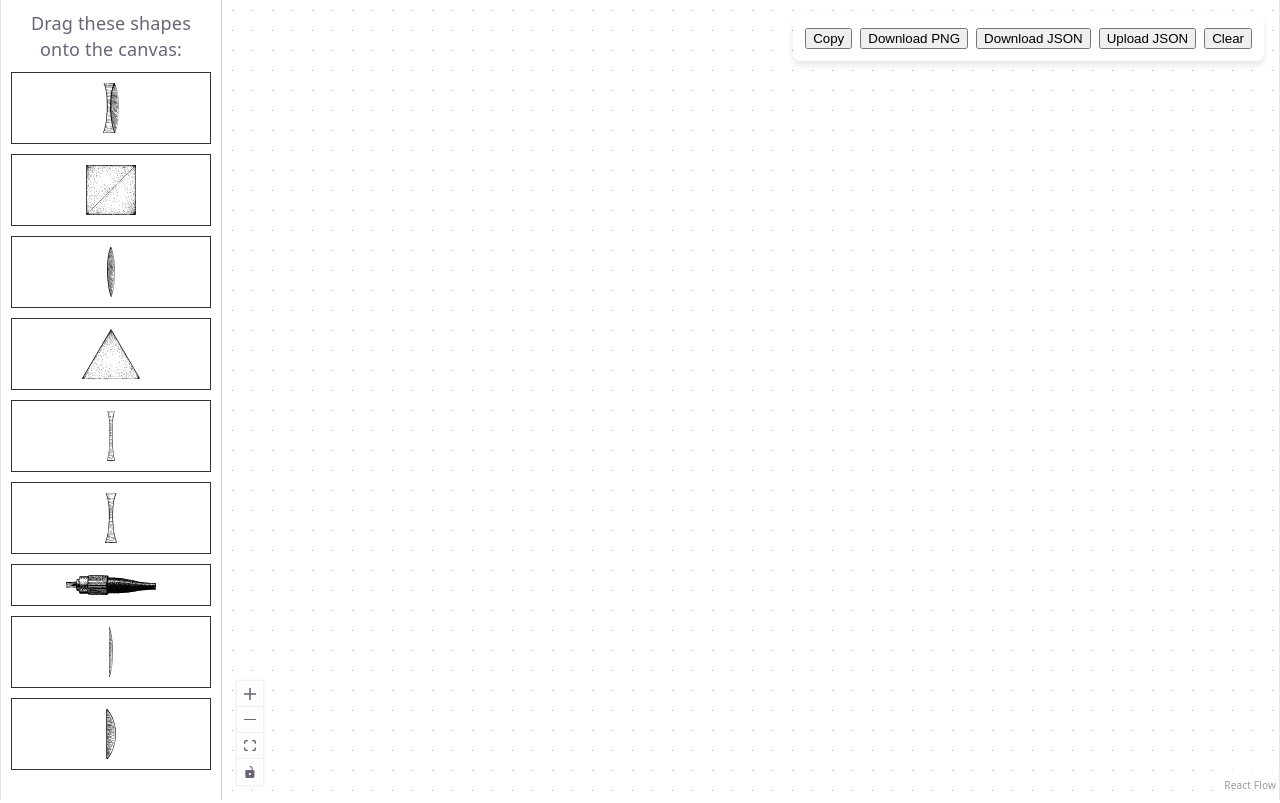
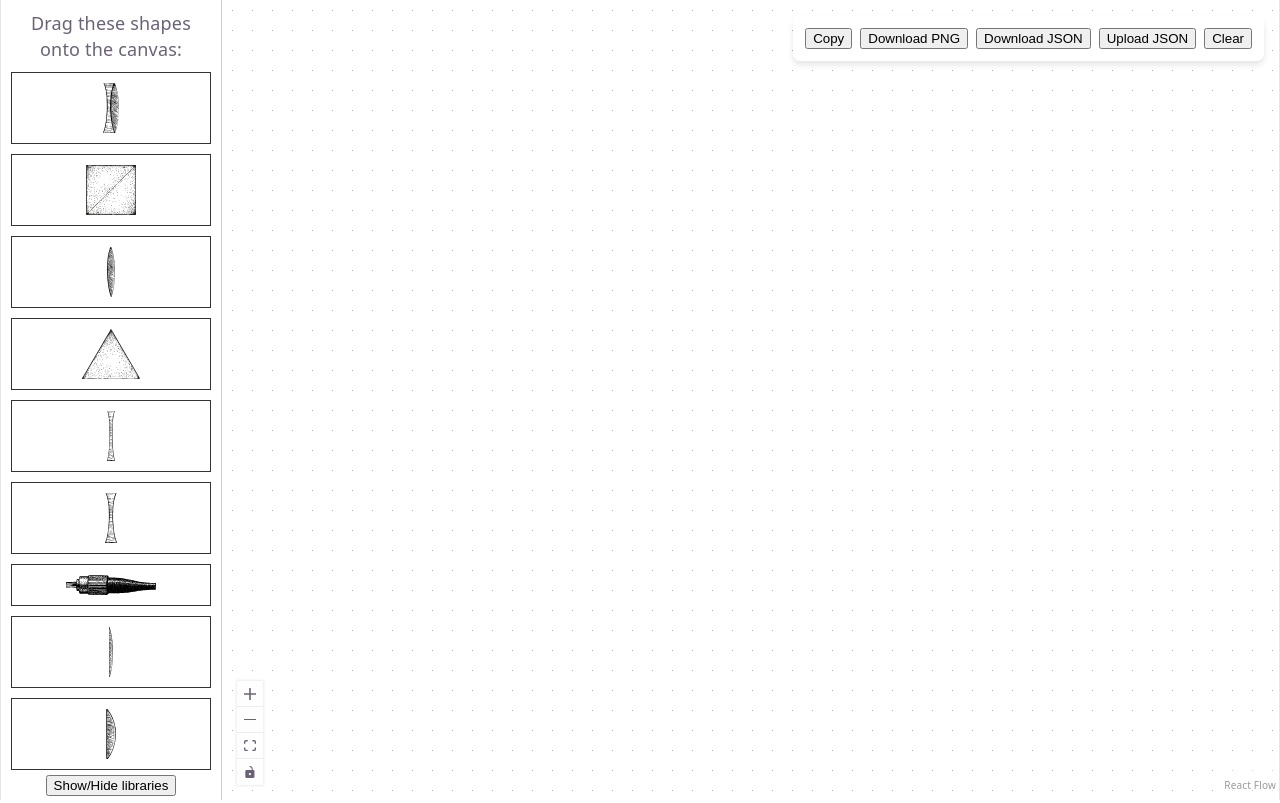
Before and after one commit to iqnite/vingram, a React (Vite) app: page / in a window 1280 px wide. Built offline with nearby package versions, Linux system fonts and the light colour scheme.

Commit message:
Allow adding custom libraries

```diff
--- /dev/null
+++ b/public/example-library.json
@@ -0,0 +1,4 @@
+{
+  "baseUrl": "https://example.com/shapes/",
+  "svgNames": ["Square.svg", "Circle.svg", "Convex_Lens.svg"]
+}
--- a/src/App.tsx
+++ b/src/App.tsx
@@ -25,8 +25,8 @@ import JsonExportImportControls from "./JsonExportImportControls";
 
 const AUTOSAVE_KEY = "vingram-autosave";
 const LIBRARY_URLS_KEY = "vingram-library-urls";
+const DEFAULT_LIBRARY_URLS = ["/shapes.json"];
 
-const libraryUrls = ["/shapes.json"];
 const nodeTypes = {
   svgShapeNode: SvgShapeNode,
 };
@@ -49,6 +49,24 @@ function DnDFlow() {
   const onConnectEnd = useCallback(() => setIsConnecting(false), []);
 
   const [isRestored, setIsRestored] = useState(false);
+  const [libraryUrls, setLibraryUrls] = useState<string[]>(() => {
+    const saved = localStorage.getItem(LIBRARY_URLS_KEY);
+    if (saved) {
+      try {
+        const parsed = JSON.parse(saved);
+        if (Array.isArray(parsed)) {
+          return parsed;
+        }
+      } catch {
+        console.error("Error parsing saved library URLs");
+      }
+    }
+    return DEFAULT_LIBRARY_URLS;
+  });
+
+  useEffect(() => {
+    localStorage.setItem(LIBRARY_URLS_KEY, JSON.stringify(libraryUrls));
+  }, [libraryUrls]);
 
   const [nodes, setNodes, onNodesChange] = useNodesState<Node>([]);
   const [edges, setEdges, onEdgesChange] = useEdgesState<Edge>([]);
@@ -70,6 +88,7 @@ function DnDFlow() {
       if (storedLibraryUrls) {
         const libraryUrls = JSON.parse(storedLibraryUrls);
         for (const url of libraryUrls) {
+          console.log("Restoring library URL:", url);
           if (!libraryUrls.includes(url)) libraryUrls.push(url);
         }
       }
@@ -84,7 +103,7 @@ function DnDFlow() {
       localStorage.setItem(AUTOSAVE_KEY, JSON.stringify(flowData));
       localStorage.setItem(LIBRARY_URLS_KEY, JSON.stringify(libraryUrls));
     }
-  }, [nodes, edges, isRestored, toObject]);
+  }, [nodes, edges, isRestored, toObject, libraryUrls]);
 
   const onDragOver = useCallback((event: React.DragEvent<HTMLDivElement>) => {
     event.preventDefault();
@@ -131,7 +150,7 @@ function DnDFlow() {
         overflow: "hidden",
       }}
     >
-      <Sidebar libraryUrls={libraryUrls} />
+      <Sidebar libraryUrls={libraryUrls} setLibraryUrls={setLibraryUrls} />
       <div
         className={`react-flow ${isConnecting ? "is-connecting" : ""}`}
         style={{ flexGrow: 1, height: "100%" }}
--- /dev/null
+++ b/src/LibraryManager.tsx
@@ -0,0 +1,56 @@
+export default function LibraryManager({
+  libraryUrls,
+  display = false,
+  setLibraryUrls,
+}: {
+  libraryUrls: string[];
+  display?: boolean;
+  setLibraryUrls: React.Dispatch<React.SetStateAction<string[]>>;
+}) {
+  const addLibraryDialog = () => {
+    const url = prompt("Enter the URL of the library JSON file:");
+    if (!url) return;
+    setLibraryUrls((prevUrls) => [...prevUrls, url]);
+  };
+
+  const removeLibrary = (url: string) => {
+    const confirmRemoval = window.confirm(
+      `Are you sure you want to remove the library: ${url}?`,
+    );
+    if (!confirmRemoval) return;
+    setLibraryUrls((prevUrls) => prevUrls.filter((u) => u !== url));
+  };
+
+  return (
+    <div
+      style={{
+        width: "100%",
+        overflowY: "auto",
+        display: display ? "block" : "none",
+      }}
+    >
+      <div className="title">Libraries</div>
+      <button onClick={addLibraryDialog}>Add Library</button>
+      <div>
+        <a
+          href="/example-library.json"
+          target="_blank"
+          rel="noopener noreferrer"
+          style={{
+            fontSize: "0.8em",
+          }}
+        >
+          Example Library
+        </a>
+      </div>
+      {libraryUrls.map((url, index) => (
+        <div key={index} style={{ marginTop: "10px" }}>
+          {url}{" "}
+          {index != 0 ? (
+            <button onClick={() => removeLibrary(url)}>Remove</button>
+          ) : null}
+        </div>
+      ))}
+    </div>
+  );
+}
--- a/src/Sidebar.tsx
+++ b/src/Sidebar.tsx
@@ -1,9 +1,18 @@
 import React, { useEffect, useState } from "react";
 import SVGShapeNode from "./SVGShapeNode";
+import LibraryManager from "./LibraryManager";
 import { fetchLibrary, type LibraryData } from "./shapeManager";
 
-export default function Sidebar({ libraryUrls }: { libraryUrls: string[] }) {
+export default function Sidebar({
+  libraryUrls,
+  setLibraryUrls,
+}: {
+  libraryUrls: string[];
+  setLibraryUrls: React.Dispatch<React.SetStateAction<string[]>>;
+}) {
   const [libraries, setLibraries] = useState<LibraryData[]>([]);
+  const [isLibraryManagerDisplayed, setIsLibraryManagerDisplayed] =
+    useState(false);
 
   useEffect(() => {
     const loadLibraries = async () => {
@@ -31,6 +40,10 @@ export default function Sidebar({ libraryUrls }: { libraryUrls: string[] }) {
     event.dataTransfer.effectAllowed = "move";
   };
 
+  const toggleLibraryManagerDisplay = () => {
+    setIsLibraryManagerDisplayed(!isLibraryManagerDisplayed);
+  };
+
   return (
     <aside
       style={{
@@ -41,14 +54,16 @@ export default function Sidebar({ libraryUrls }: { libraryUrls: string[] }) {
       }}
     >
       <div className="description">Drag these shapes onto the canvas:</div>
-      {libraries.map((library) => {
+      {libraries.map((library, index) => {
         const svgNames = library.svgNames;
         const baseUrl = library.baseUrl;
         if (!svgNames || !baseUrl) {
           console.error("Invalid library data:", library);
           return null;
         }
-        return svgNames.map((svgName: string) => (
+        return (
+          <React.Fragment key={`library-${baseUrl}-${index}`}>
+            {svgNames.map((svgName: string) => (
               <div
                 className="dndnode"
                 draggable
@@ -61,7 +76,11 @@ export default function Sidebar({ libraryUrls }: { libraryUrls: string[] }) {
                   marginTop: "10px",
                   cursor: "grab",
                 }}
-            title={svgName.split("/").pop()?.split(".")[0].replaceAll("_", " ")}
+                title={svgName
+                  .split("/")
+                  .pop()
+                  ?.split(".")[0]
+                  .replaceAll("_", " ")}
               >
                 <SVGShapeNode
                   data={{
@@ -69,8 +88,18 @@ export default function Sidebar({ libraryUrls }: { libraryUrls: string[] }) {
                   }}
                 />
               </div>
-        ));
+            ))}
+          </React.Fragment>
+        );
       })}
+      <button onClick={() => toggleLibraryManagerDisplay()}>
+        Show/Hide libraries
+      </button>
+      <LibraryManager
+        libraryUrls={libraryUrls}
+        display={isLibraryManagerDisplayed}
+        setLibraryUrls={setLibraryUrls}
+      />
     </aside>
   );
 }
```
Lines whose indentation alone changed are shown as unchanged.
